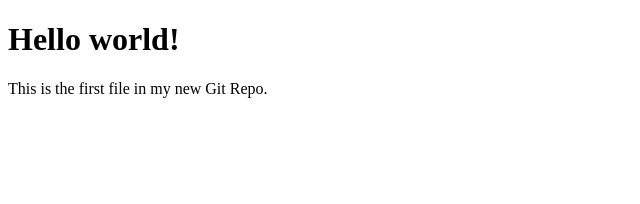
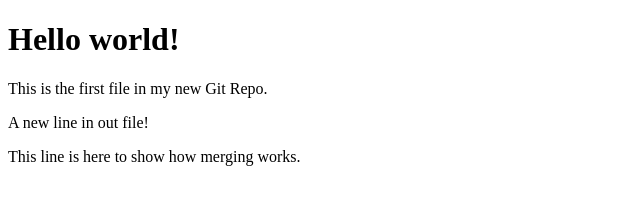
Before and after one commit to ezio-auditore-da-firenzee/MyCourse, a plain HTML site: page index.html in a window 1280 px wide. Shown: the whole page, without its empty margins (0-640 px from the left). Drawn offline with Linux system fonts and the light colour scheme.

Commit message:
updated index.html with emergency fix

```diff
--- a/index.html
+++ b/index.html
@@ -8,6 +8,8 @@
 
 <h1>Hello world!</h1>
 <p>This is the first file in my new Git Repo.</p>
+<p>A new line in out file!</p>
+<p> This line is here to show how merging works.</p>
 
 </body>
 </html>
```
